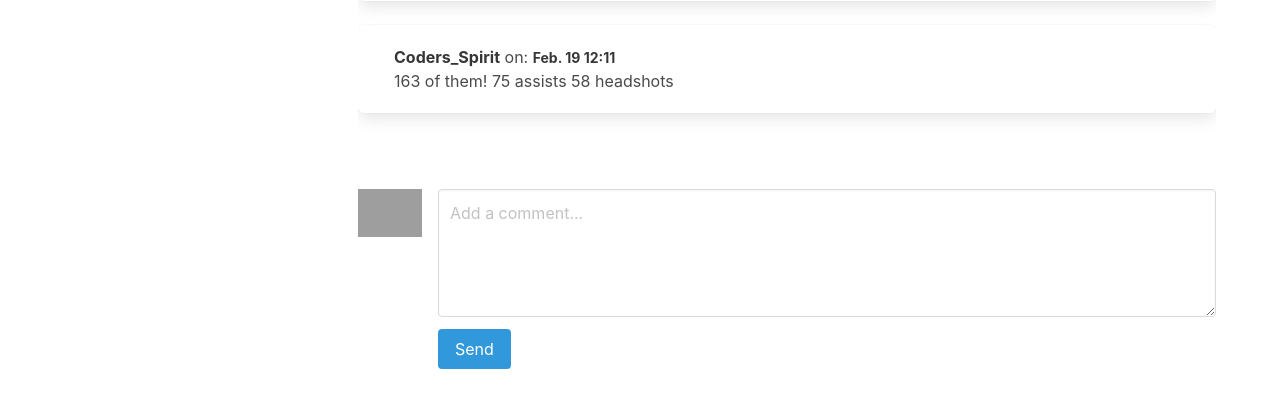
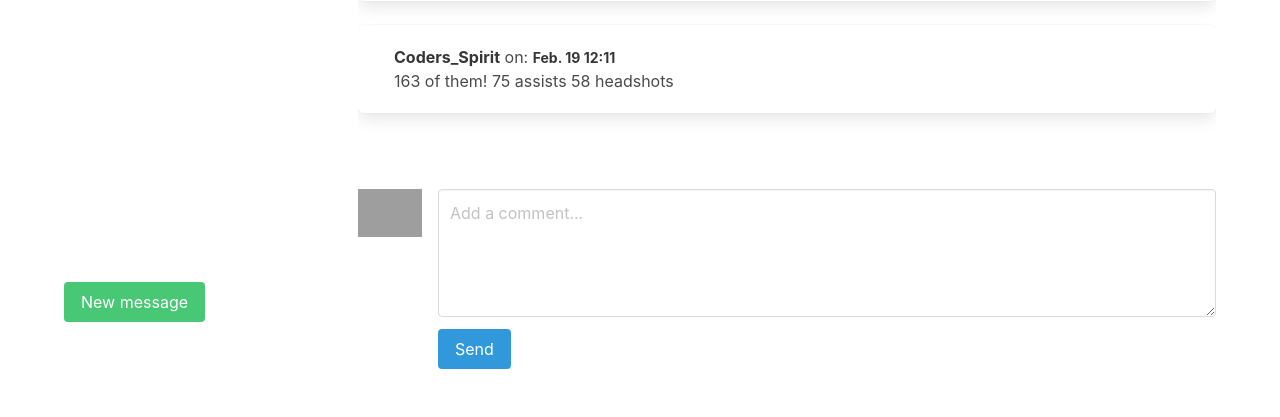
Before and after one commit to SUPREME-CODER/Instagram, a Django app: template instagram_clone/templates/direct.html in a window 1280 px wide. Shown: the part 411-828 px from the top of the page. Run offline with Django 3.2, Linux system fonts and the light colour scheme; the template is opened without the code that fills it: values that come from a table or form of the project are taken from there, others are empty; data comes from the database, SQL or seed files in the repository; both versions use the stored data as it was after the commit; grey boxes are pictures that could not be loaded.

Commit message:
Modified Posts Data

```diff
--- a/instagram_clone/templates/direct.html
+++ b/instagram_clone/templates/direct.html
@@ -50,7 +50,7 @@
 </ul>
 </aside>
 <br>
-<!-- <a href="{% url 'usersearch' %}" class="button is-success">New message</a> -->
+<a href="{% url 'usersearch' %}" class="button is-success">New message</a>
 
 </div>
 
```
Also changed, not shown: db.sqlite3, media/user_1/galaxy_3.jpg (added), media/user_2/galaxy_1.jpg (added), media/user_2/galaxy_2.jpg (added).
